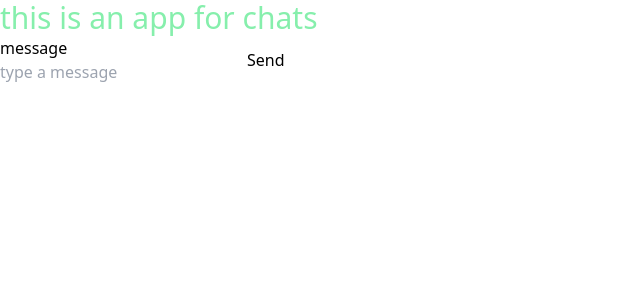
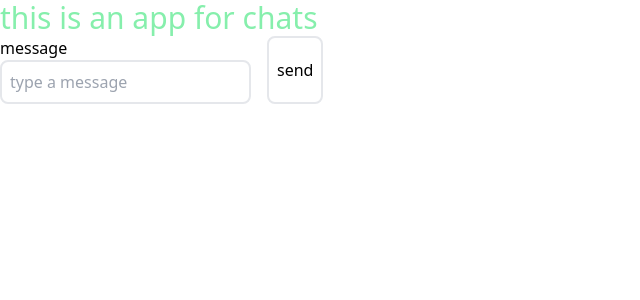
Before and after one commit to clementine-smart/apps-for-chats, a React (Vite) app in the folder client/: page / in a window 1280 px wide. Shown: the top 300 px of the page, without its empty margins (0-640 px from the left). Built offline with nearby package versions, Linux system fonts and the light colour scheme; no server answers.

Commit message:
Feat: Add send message socket connection

```diff
--- a/client/src/components/Button.tsx
+++ /dev/null
@@ -1,5 +0,0 @@
-function Button() {
-  return <button>Send</button>
-}
-
-export default Button
--- a/client/src/components/MessageInput.tsx
+++ b/client/src/components/MessageInput.tsx
@@ -1,14 +1,47 @@
-import Button from './Button'
+import { useEffect, useState } from 'react'
+import io from 'socket.io-client'
+
+const socket = io('http://localhost:3000/', { transports: ['websocket'] })
 
 function MessageInput() {
+  const [outgoingMessage, setOutgoingMessage] = useState('')
+  const [incomingMessage, setIncomingMessage] = useState('')
+
+  function handleMessageChange(e: React.ChangeEvent<HTMLInputElement>) {
+    e.preventDefault()
+    setOutgoingMessage(() => e.target.value)
+  }
+
+  function handleSend(e: React.MouseEvent<HTMLButtonElement>) {
+    e.preventDefault()
+    socket.emit('send', { message: outgoingMessage })
+  }
+
+  useEffect(() => {
+    socket.on('receive', ({ message }) => {
+      setIncomingMessage(message)
+    })
+  }, [])
+
   return (
-    <form className="flex gap-4">
-      <div className="flex flex-col">
-        <label htmlFor="message">message</label>
-        <input id="message" placeholder="type a message" />
-      </div>
-      <Button />
-    </form>
+    <>
+      <form className="flex gap-4">
+        <div className="flex flex-col">
+          <label htmlFor="message">message</label>
+          <input
+            id="message"
+            placeholder="type a message"
+            value={outgoingMessage}
+            onChange={handleMessageChange}
+            className="border-2 p-2 rounded-lg"
+          />
+        </div>
+        <button onClick={handleSend} className="border-2 p-2 rounded-lg">
+          send
+        </button>
+      </form>
+      <p>{incomingMessage}</p>
+    </>
   )
 }
 
```
Also changed, not shown: 1 other file (tests, documents, lock files or other folders).
